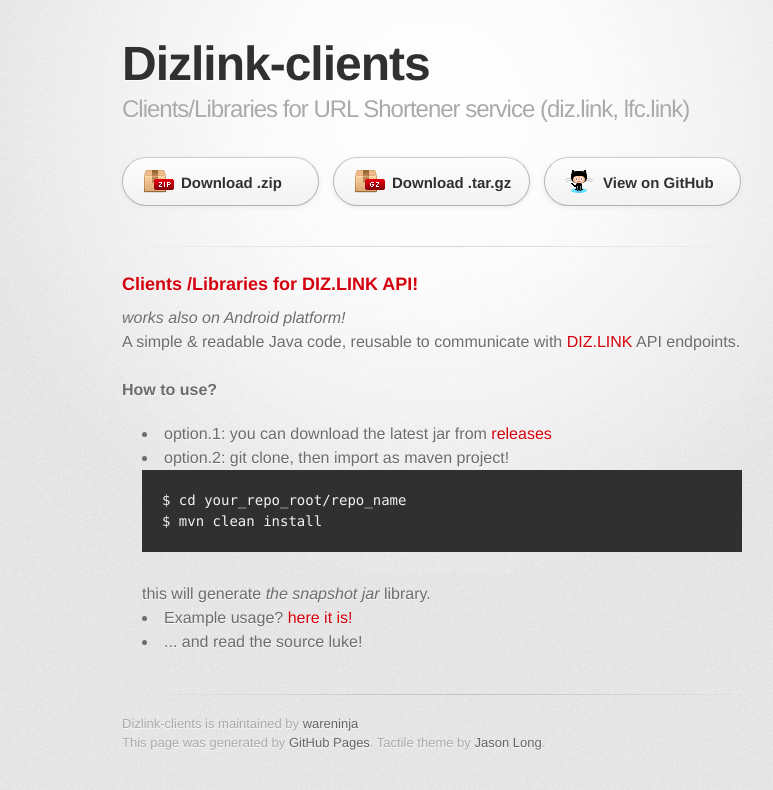
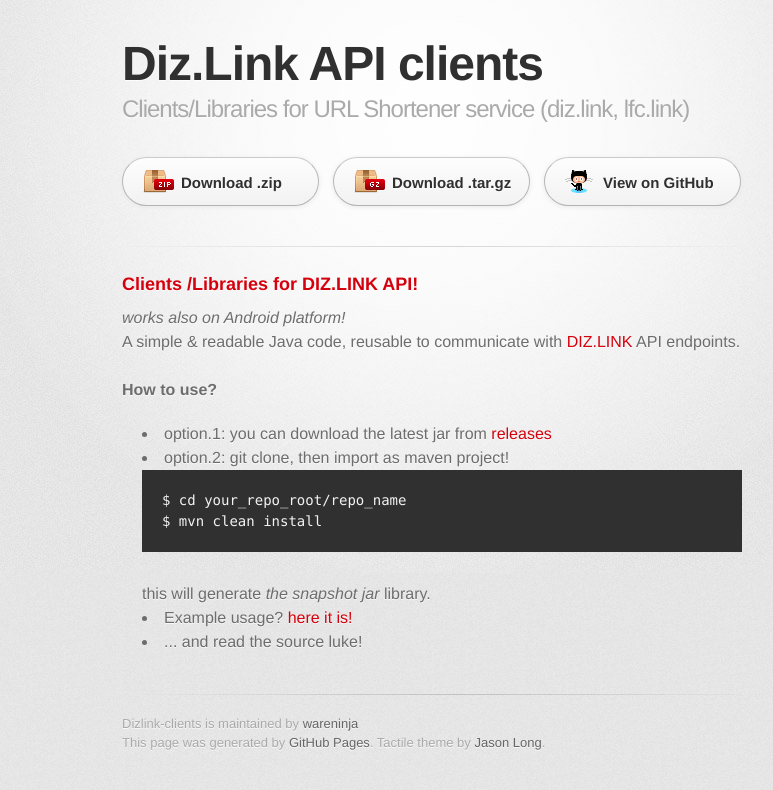
Before and after one commit to zeusbaba/dizlink-clients, a plain HTML site: page index.html in a window 1280 px wide. Shown: the whole page, without its empty margins (208-981 px from the left). Drawn offline with Linux system fonts and the light colour scheme; a web font is replaced by a local one.

Commit message:
Update index.html

```diff
--- a/index.html
+++ b/index.html
@@ -18,7 +18,7 @@
       <div class="inner">
 
         <header>
-          <h1>Dizlink-clients</h1>
+          <h1>Diz.Link API clients</h1>
           <h2>Clients/Libraries for URL Shortener service (diz.link, lfc.link)</h2>
         </header>
 
```
